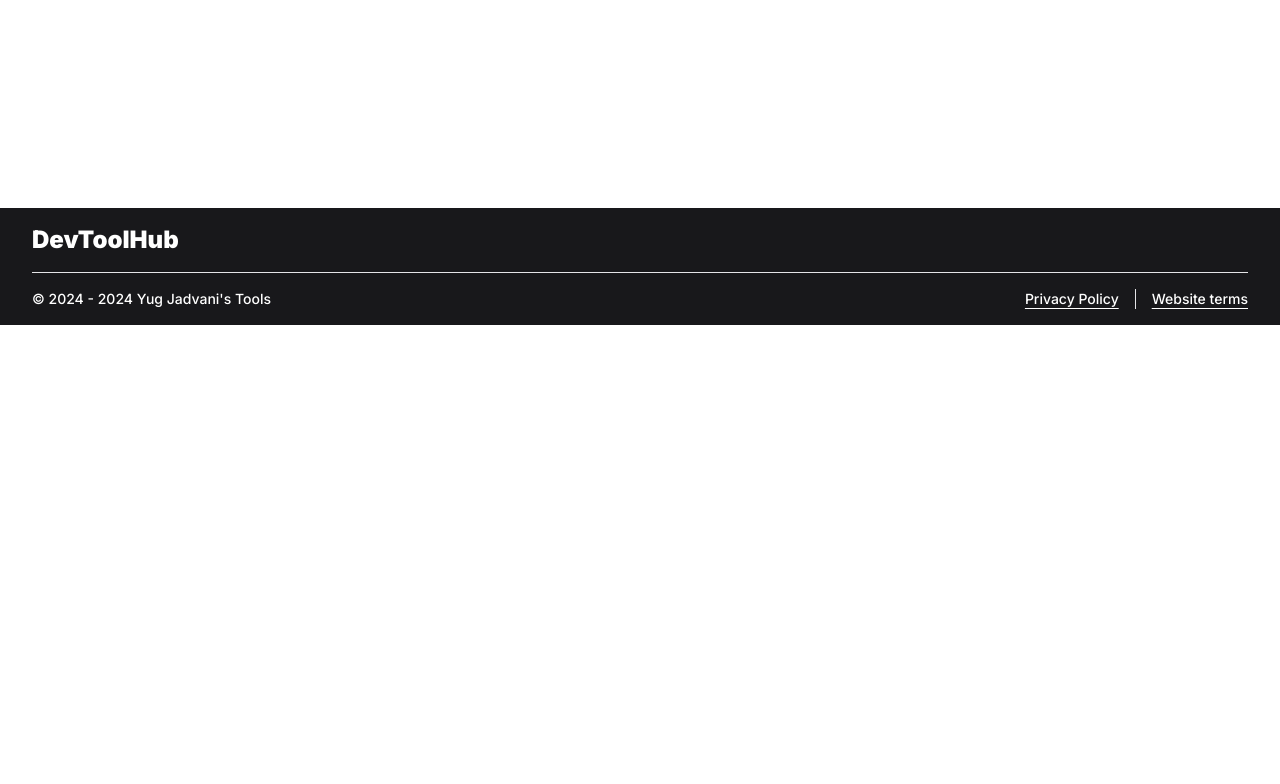
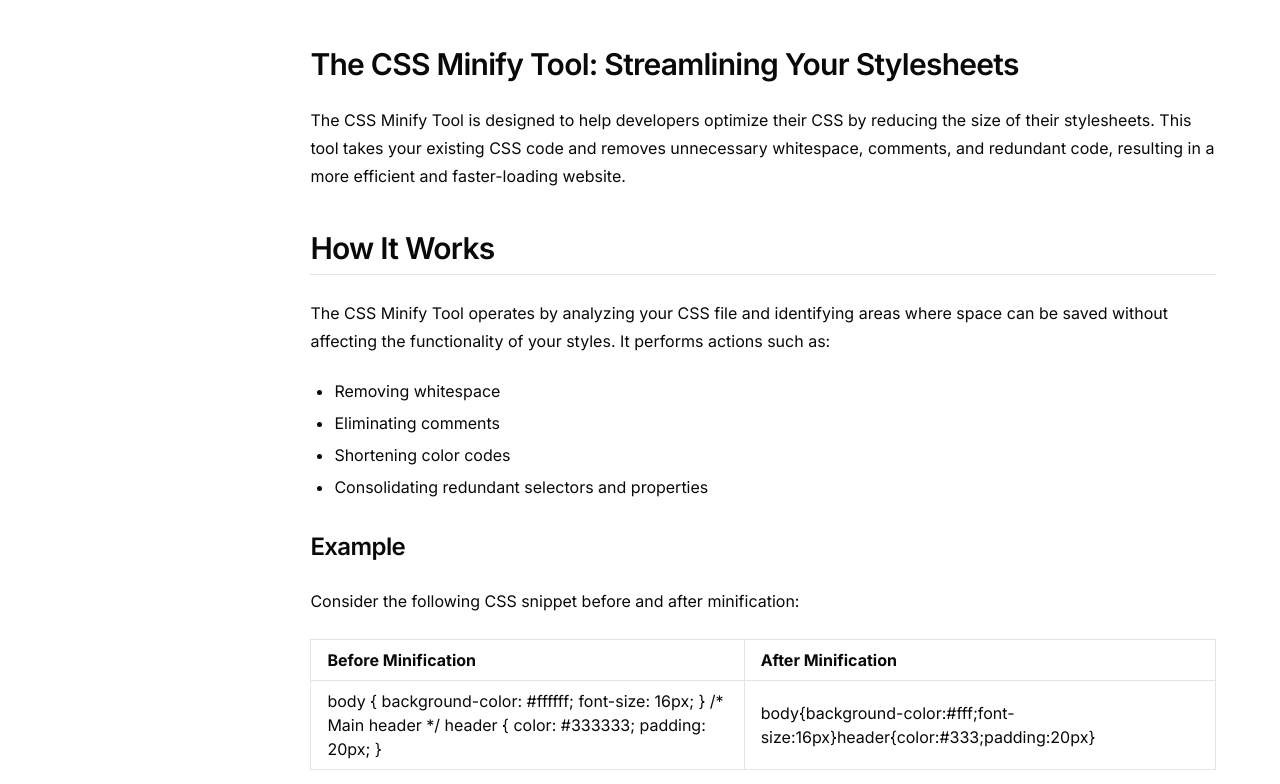
Before and after one commit to yugjadvani-dev/devtoolhub, a Next.js app: page /css-minify in a window 1280 px wide. Shown: the part 656-1440 px from the top of the page. Before the commit the page ends 981 px from the top, so only its background shows below. Built offline with nearby package versions, Linux system fonts and the light colour scheme.

Commit message:
add  overview in css-minify and work on clean-text

```diff
--- a/package.json
+++ b/package.json
@@ -28,7 +28,8 @@
     "react": "^18",
     "react-dom": "^18",
     "tailwind-merge": "^2.3.0",
-    "tailwindcss-animate": "^1.0.7"
+    "tailwindcss-animate": "^1.0.7",
+    "text-cleaner": "^1.2.1"
   },
   "devDependencies": {
     "@types/clean-css": "^4.2.11",
--- /dev/null
+++ b/src/app/api/clean-text/route.ts
@@ -0,0 +1,33 @@
+import TextCleaner from "text-cleaner";
+
+export async function POST(req: Request, res: Response) {
+  try {
+    if (req.method === "POST") {
+        const { text }:any = await req.json();
+
+        if (!text || typeof text !== "string") {
+          return Response.json({
+            status: 400,
+            cleanedText: "Invalid input"
+          });
+        }
+
+        const cleanedText = TextCleaner(text).trim().valueOf();
+        return Response.json({
+          status: 200,
+          cleanedText,
+        });
+      } else {
+        return Response.json({
+            status: 405,
+            message: "Method Not Allowed"
+        })
+      }
+  } catch (error) {
+    console.error("Error fetching CSS minified data:", error);
+    return Response.json({
+        error: "Internal server error",
+        status: 500
+    });
+  }
+}
--- a/src/app/css-minify/page.tsx
+++ b/src/app/css-minify/page.tsx
@@ -1,4 +1,5 @@
 "use client";
+import CSSMinifyToolOverview from "@/components/(overview)/CSSMinifyToolOverview";
 import Sidebar from "@/components/Sidebar";
 import { Button } from "@/components/ui/button";
 import { Label } from "@/components/ui/label";
@@ -12,11 +13,11 @@ const CssMinify: React.FC = () => {
   const [inputCss, setInputCss] = React.useState("");
   const [minifiedCss, setMinifiedCss] = React.useState<string | null>(null);
 
-    const { toast } = useToast()
+  const { toast } = useToast();
 
   const handleMinify = async () => {
     try {
-            const result = await axios.post("/api/raw", { input: inputCss });
+      const result = await axios.post("/api/css-minify", { input: inputCss });
       setMinifiedCss(result.data.minifiedCSS);
     } catch (error) {
       const axiosError = error as AxiosError<ApiResponse>;
@@ -24,21 +25,29 @@ const CssMinify: React.FC = () => {
     }
   };
 
+  const handleClear = () => {
+    setMinifiedCss("")
+    setInputCss("")
+  }
+
   const copyToClipboard = (text: string) => {
     if (navigator.clipboard) {
-            navigator.clipboard.writeText(text).then(() => {
+      navigator.clipboard
+        .writeText(text)
+        .then(() => {
           toast({
             title: "Text copied to clipboard",
+          });
         })
-            }).catch((err) => {
+        .catch((err) => {
           toast({
             title: "Could not copy text",
             description: err,
             variant: "destructive",
-                })
-            })
+          });
+        });
     }
-    }
+  };
 
   return (
     <section className="flex min-h-screen pb-6 flex-col items-center justify-between">
@@ -48,7 +57,9 @@ const CssMinify: React.FC = () => {
             <Sidebar />
           </div>
           <div className="col-span-4 w-full p-8">
-                        <Label htmlFor="inputcss" className="mb-3 flex">Css for minify</Label>
+            <Label htmlFor="inputcss" className="mb-3 flex">
+              Css for minify
+            </Label>
             <Textarea
               value={inputCss}
               onChange={(e) => setInputCss(e.target.value)}
@@ -56,23 +67,47 @@ const CssMinify: React.FC = () => {
               className="resize-none h-full max-h-[30rem] min-h-[30rem]"
             />
             <div className="flex items-center justify-between mt-3">
-                            <Button disabled={inputCss ? false : true} onClick={() => setInputCss("")} variant={"outline"}>Clear</Button>
-                            <Button disabled={inputCss?.length ? false : true} onClick={handleMinify} className="">Minify CSS</Button>
+              <Button
+                disabled={inputCss ? false : true}
+                onClick={handleClear}
+                variant={"outline"}
+              >
+                Clear
+              </Button>
+              <Button
+                disabled={inputCss?.length ? false : true}
+                onClick={handleMinify}
+                className=""
+              >
+                Minify CSS
+              </Button>
             </div>
-                        {minifiedCss
-                            ? <div className="mt-16">
-                                <Label htmlFor="inputcss" className="mb-3 flex">Output</Label>
-                                {minifiedCss && <pre className="flex h-full max-h-[30rem] overflow-y-scroll w-full rounded-md border border-input bg-indigo-50 px-3 py-2 text-sm ring-offset-background placeholder:text-muted-foreground focus-visible:outline-none focus-visible:ring-2 focus-visible:ring-ring focus-visible:ring-offset-2 disabled:cursor-not-allowed disabled:opacity-50 whitespace-normal">{minifiedCss}</pre>}
-                                <Button onClick={() => copyToClipboard(minifiedCss)} className="mt-3 ml-auto flex">
+            {minifiedCss ? (
+              <div className="mt-16">
+                <Label htmlFor="inputcss" className="mb-3 flex">
+                  Output
+                </Label>
+                {minifiedCss && (
+                  <pre className="flex h-full max-h-[30rem] min-h-[30rem] overflow-y-scroll w-full rounded-md border border-input bg-indigo-50 px-3 py-2 text-sm ring-offset-background placeholder:text-muted-foreground focus-visible:outline-none focus-visible:ring-2 focus-visible:ring-ring focus-visible:ring-offset-2 disabled:cursor-not-allowed disabled:opacity-50 whitespace-normal">
+                    {minifiedCss}
+                  </pre>
+                )}
+                <Button
+                  onClick={() => copyToClipboard(minifiedCss)}
+                  className="mt-3 ml-auto flex"
+                >
                   Copy to Clipboard
                 </Button>
               </div>
-                            : null}
+            ) : null}
+
+            {/* Overview */}
+            <CSSMinifyToolOverview />
           </div>
         </div>
       </div>
     </section>
-    )
-}
+  );
+};
 
-export default CssMinify
+export default CssMinify;
--- /dev/null
+++ b/src/components/(overview)/CSSMinifyToolOverview.tsx
@@ -0,0 +1,71 @@
+const CSSMinifyToolOverview = () => {
+    return (
+      <div className="mt-12">
+        <h1 className="scroll-m-20 text-3xl font-semibold tracking-tight">
+          The CSS Minify Tool: Streamlining Your Stylesheets
+        </h1>
+        <p className="leading-7 [&:not(:first-child)]:mt-6">
+          The CSS Minify Tool is designed to help developers optimize their CSS by reducing the size of their stylesheets. This tool takes your existing CSS code and removes unnecessary whitespace, comments, and redundant code, resulting in a more efficient and faster-loading website.
+        </p>
+        <h2 className="mt-10 scroll-m-20 border-b pb-2 text-3xl font-semibold tracking-tight transition-colors first:mt-0">
+          How It Works
+        </h2>
+        <p className="leading-7 [&:not(:first-child)]:mt-6">
+          The CSS Minify Tool operates by analyzing your CSS file and identifying areas where space can be saved without affecting the functionality of your styles. It performs actions such as:
+        </p>
+        <ul className="my-6 ml-6 list-disc [&>li]:mt-2">
+          <li>Removing whitespace</li>
+          <li>Eliminating comments</li>
+          <li>Shortening color codes</li>
+          <li>Consolidating redundant selectors and properties</li>
+        </ul>
+        <h3 className="mt-8 scroll-m-20 text-2xl font-semibold tracking-tight">
+          Example
+        </h3>
+        <p className="leading-7 [&:not(:first-child)]:mt-6">
+          Consider the following CSS snippet before and after minification:
+        </p>
+        <div className="my-6 w-full overflow-y-auto">
+          <table className="w-full">
+            <thead>
+              <tr className="m-0 border-t p-0 even:bg-muted">
+                <th className="border px-4 py-2 text-left font-bold [&[align=center]]:text-center [&[align=right]]:text-right">
+                  Before Minification
+                </th>
+                <th className="border px-4 py-2 text-left font-bold [&[align=center]]:text-center [&[align=right]]:text-right">
+                  After Minification
+                </th>
+              </tr>
+            </thead>
+            <tbody>
+              <tr className="m-0 border-t p-0 even:bg-muted">
+                <td className="border px-4 py-2 text-left [&[align=center]]:text-center [&[align=right]]:text-right">
+                  {`body {
+    background-color: #ffffff;
+    font-size: 16px;
+  }
+
+  /* Main header */
+  header {
+    color: #333333;
+    padding: 20px;
+  }`}
+                </td>
+                <td className="border px-4 py-2 text-left [&[align=center]]:text-center [&[align=right]]:text-right">
+                  {`body{background-color:#fff;font-size:16px}header{color:#333;padding:20px}`}
+                </td>
+              </tr>
+            </tbody>
+          </table>
+        </div>
+        <p className="leading-7 [&:not(:first-child)]:mt-6">
+          As you can see, the minified version of the CSS is much shorter, making your website load faster and use less bandwidth.
+        </p>
+        <p className="leading-7 [&:not(:first-child)]:mt-6">
+          The CSS Minify Tool is essential for any developer looking to optimize their web performance and provide a better user experience. By reducing the size of your CSS files, you can ensure quicker load times and improved efficiency.
+        </p>
+      </div>
+    )
+  }
+
+  export default CSSMinifyToolOverview
--- /dev/null
+++ b/src/types/text-cleaner.d.ts
@@ -0,0 +1,10 @@
+declare module 'text-cleaner'
+//   interface TextCleaner {
+//     removeExtraSpaces: () => TextCleaner
+//     valueOf: () => string
+//   }
+
+//   function cleaner(text: string): TextCleaner
+
+//   export default cleaner
+// }
```
Also changed, not shown: src/app/api/css-minify/route.ts (renamed from src/app/api/raw/route.ts), 1 other file (tests, documents, lock files or other folders). Lines whose indentation alone changed are shown as unchanged.
